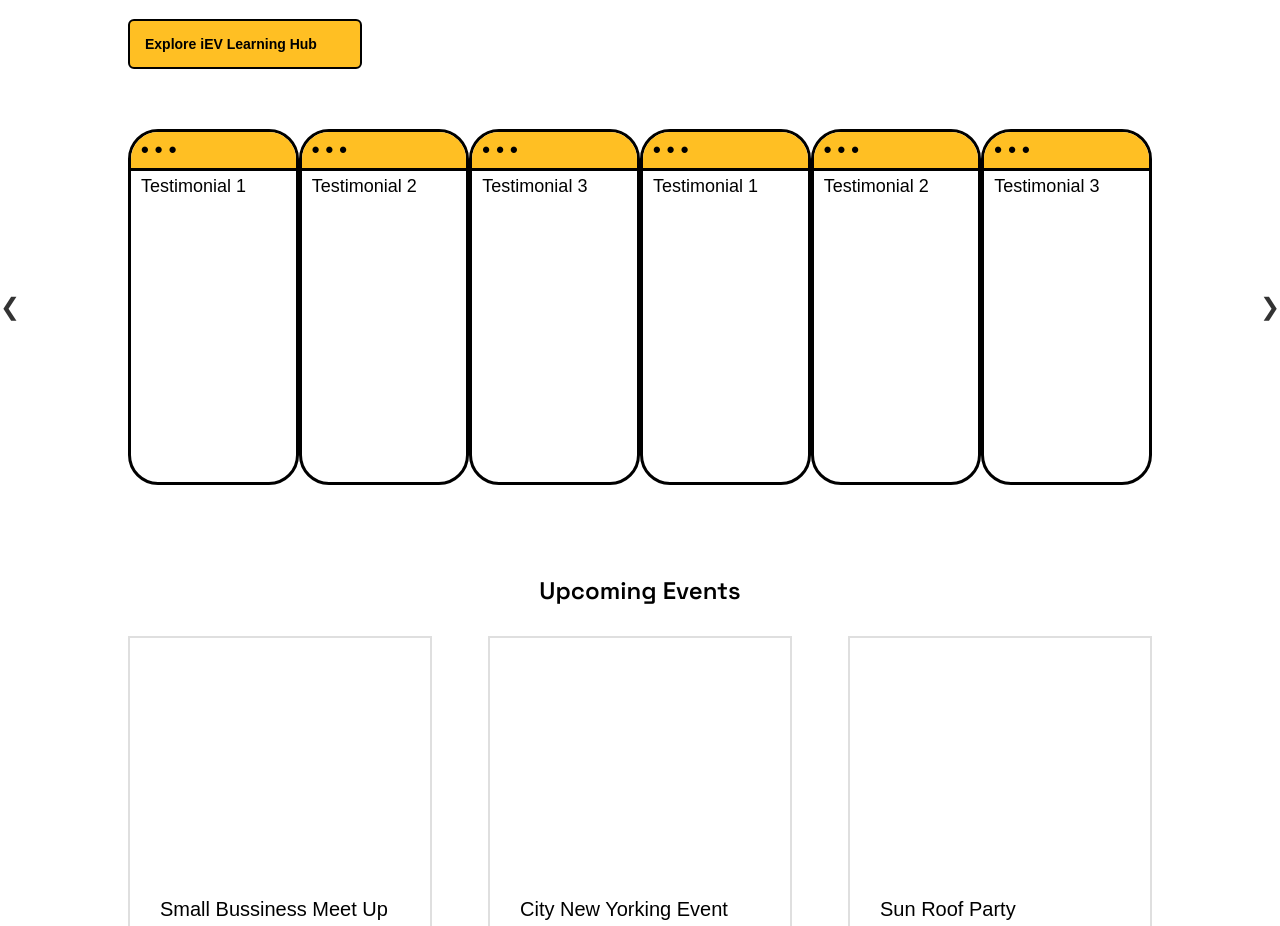
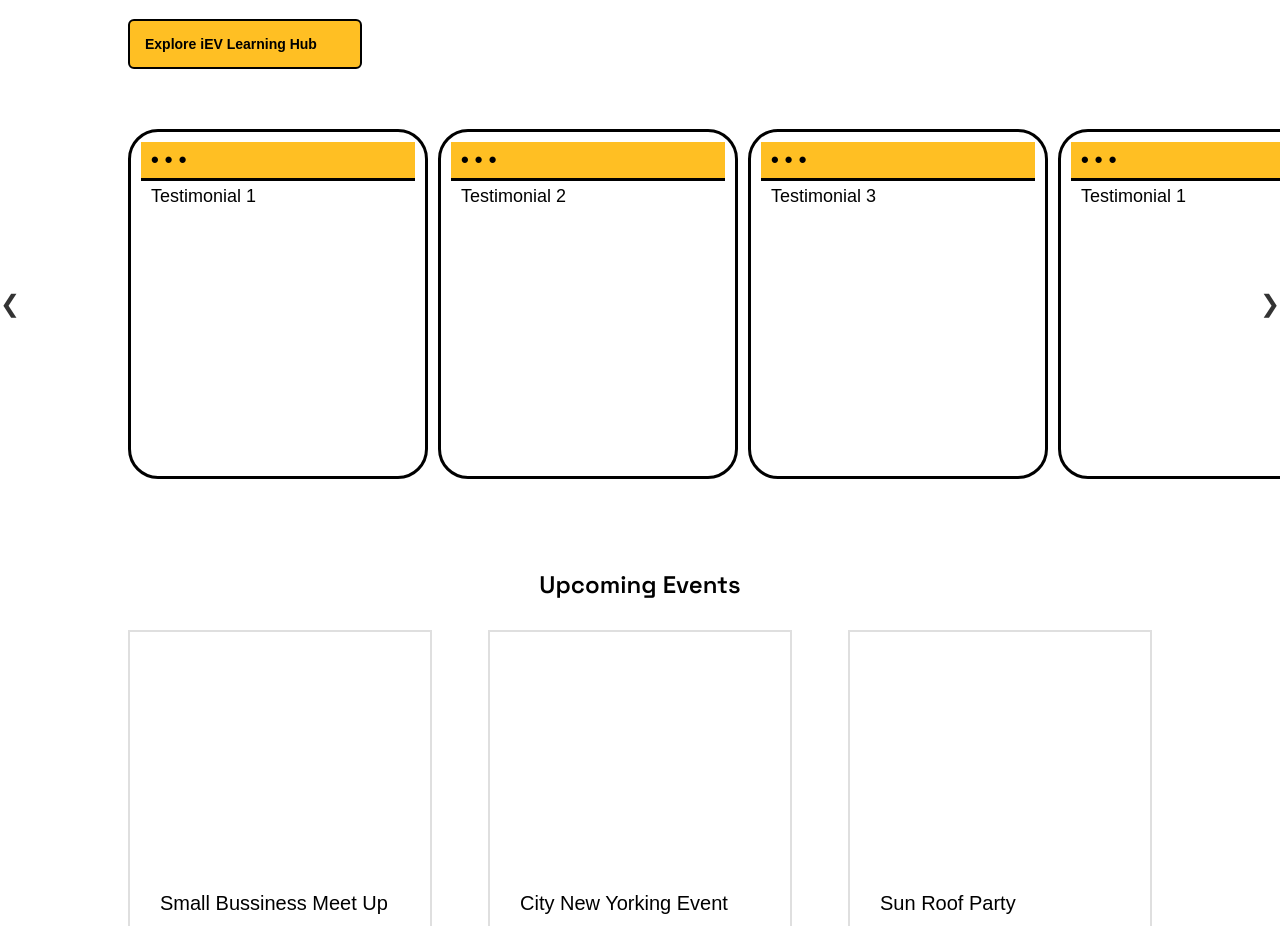
Before and after one commit to iev21/iev-frontend, an Angular app: page / in a window 1280 px wide. Shown: the part 1703-2629 px from the top of the page. Built offline with nearby package versions, Linux system fonts and the light colour scheme.

Commit message:
Update testimonials.component.scss

```diff
--- a/src/app/testimonials/testimonials.component.scss
+++ b/src/app/testimonials/testimonials.component.scss
@@ -8,7 +8,18 @@
 
 /* Testimonials Content */
 .testimonials {
-    display: inline-block; /* Display testimonials inline */
+    display: flex; /* Display testimonials in a flex container */
+}
+
+/* Testimonial */
+.testimonials__div {
+    flex: 0 0 auto; /* Allow testimonials to shrink or grow as needed */
+    padding: 10px; /* Add padding */
+    min-width: 300px; /* Set minimum width */
+    box-sizing: border-box; /* Include padding in width calculation */
+    border: 1px solid #ccc; /* Add border */
+    border-radius: 5px; /* Add border radius */
+    margin-right: 10px; /* Add margin between testimonials */
 }
 
 /* Arrows */
@@ -28,6 +39,7 @@
 .right-arrow {
     right: 0; /* Position right arrow */
 }
+
 
 /* Testimonial */
 
```
